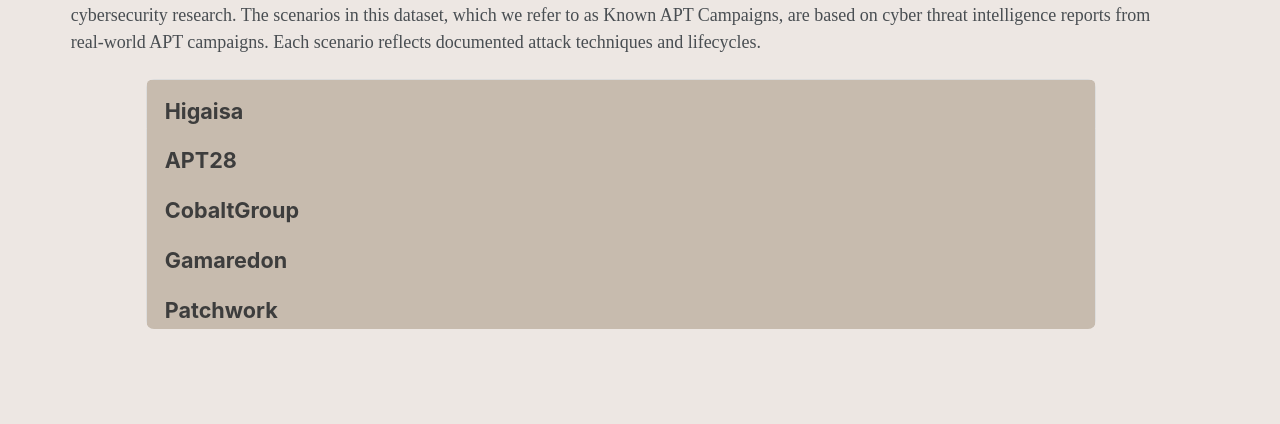
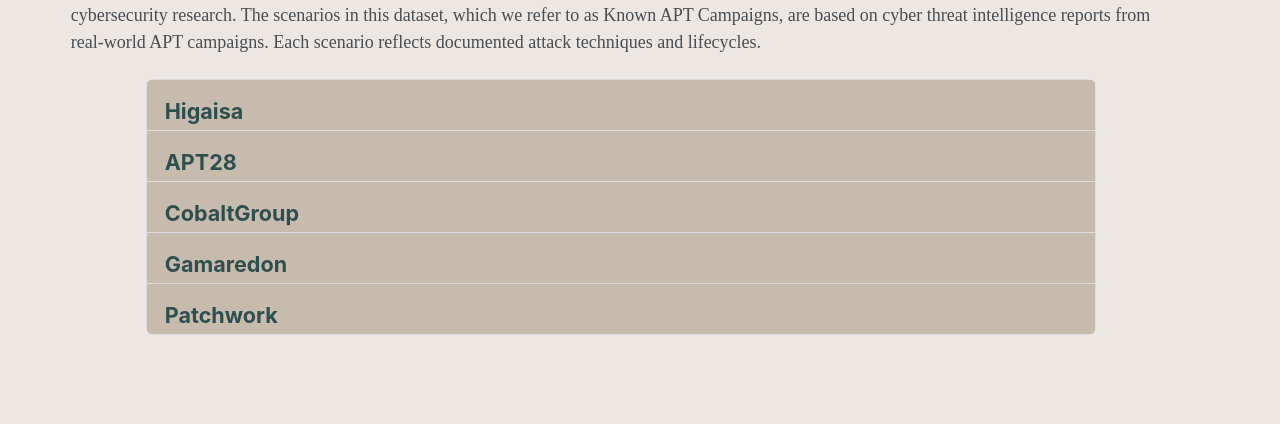
Before and after one commit to KKKK16/KKKK16.github.io, a Jekyll site: the page built from _pages/dataset_v1.md, in a window 1280 px wide and 1121 px high. Shown: the part 387-811 px from the top of the window. Built offline with Jekyll 4.4.1, drawn with Linux system fonts in a browser that asks for light colours.

Commit message:
Update _page.scss

```diff
--- a/_sass/_page.scss
+++ b/_sass/_page.scss
@@ -26,7 +26,6 @@
 }
 
 .accordion-item {
-  height: 50px;
   border: 1px solid #ddd;
   border-top: none; /* 移除手風琴項目的上邊框，使它們相連 */
 }
@@ -43,6 +42,7 @@
 }
 
 .accordion-header {
+  height: 50px;
   width: 100%;
   padding: 1rem;
   text-align: left;
@@ -51,7 +51,7 @@
   border: none;
   font-size: 1.2rem;
   font-weight: bold;
-  color: #3D3D3D;
+  color: #2F4F4F;
 }
 
 .accordion-header:hover {
```
